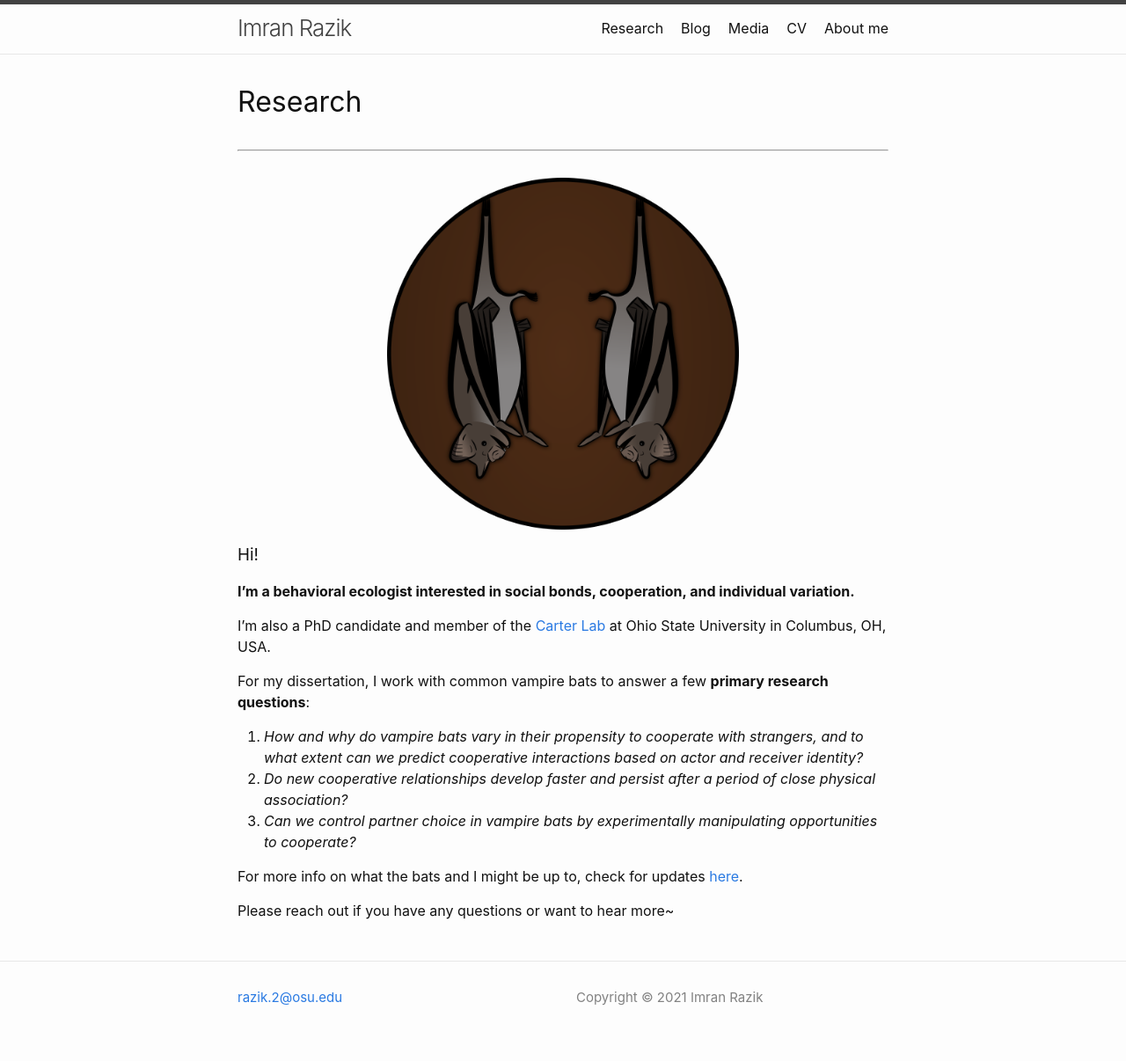
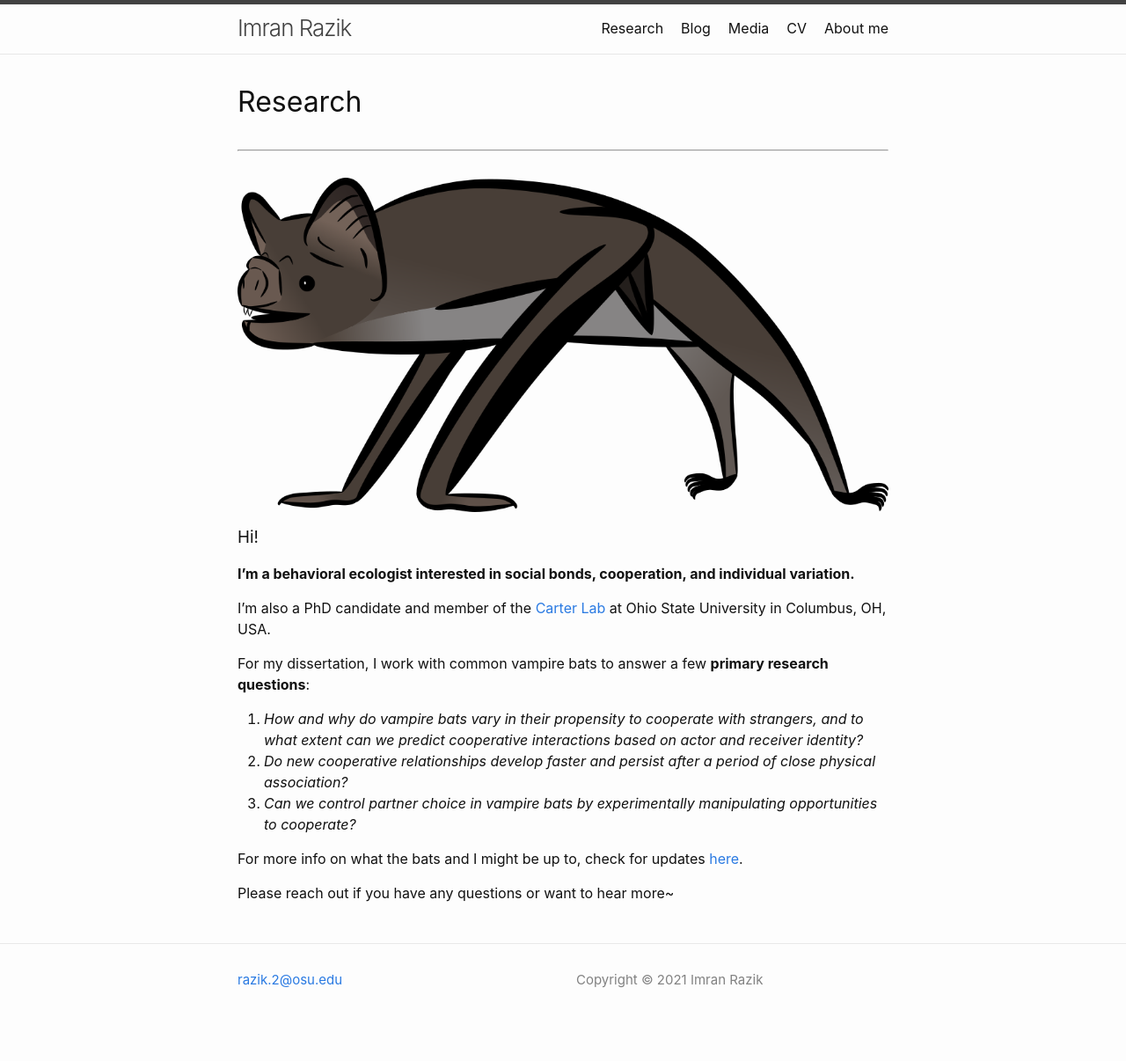
Before and after one commit to imranrazik/imranrazik.github.io, a Jekyll site: the page built from index.md, in a window 1280 px wide. Shown: the whole page at 88% size. Built offline with Jekyll 4.4.1, drawn with Linux system fonts in a browser that asks for light colours; our own code applies the rules of GitHub Pages for plain Markdown files.

Commit message:
Update index.md

```diff
--- a/index.md
+++ b/index.md
@@ -4,7 +4,7 @@ layout: home
 # Research
 ---
 <p align="center">
- <img src="/assets/pair.png" width="400">
+ <img src="/assets/vampterrestrial_color_flip.png" width="100%">
 </p>
 
 ### Hi!
```
